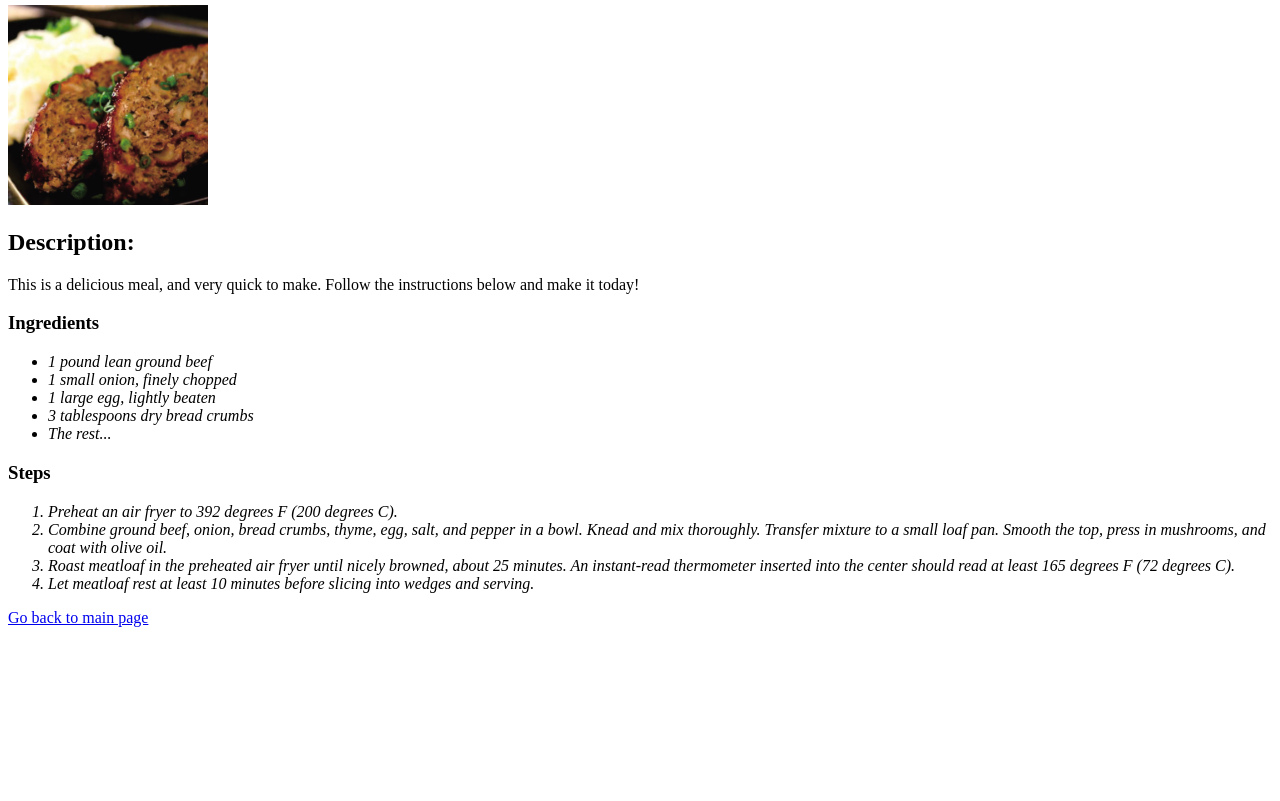
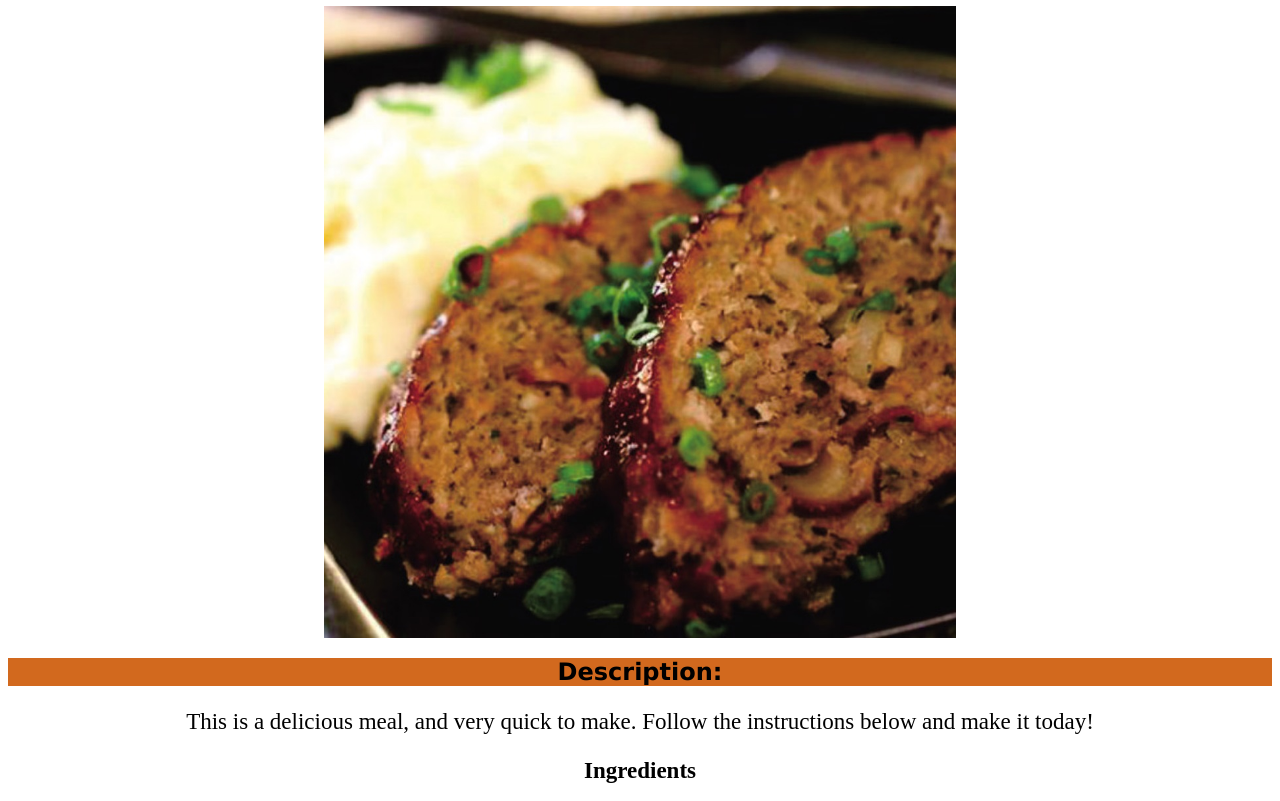
Before and after one commit to ruglawy/odin-recipes, a plain HTML site: page recipes/AirfryerMeatloaf.html in a window 1280 px wide. Shown: the part 75-876 px from the top of the page. Before the commit the page ends 800 px from the top, so only its background shows below. Drawn offline with Linux system fonts and the light colour scheme.

Commit message:
CSS implementation
Did some CSS styling

```diff
--- a/recipes/AirfryerMeatloaf.html
+++ b/recipes/AirfryerMeatloaf.html
@@ -3,11 +3,12 @@
 <head>
 <meta charset="UTF-8">
     <title>Air Fryer Meatloaf Recipe</title>
+    <link rel="stylesheet" href="../stylesheet.css">
 </head>
 <body>
-<h1>Recipe for Air Fryer Meatloaf</h1>
-<img src="../images/meatloaf.jpg" alt="Meatloaf Image" width="200" length="200">
-<h2>Description:</h2>
+<h1 class="Title">Recipe for Air Fryer Meatloaf</h1>
+<img src="../images/meatloaf.jpg" alt="Meatloaf Image" width="200" length="200" class="Food">
+<h2 class="SecondTitle">Description:</h2>
 <p>This is a delicious meal, and very quick to make. Follow the instructions below and make it today!</p>
 <h3>Ingredients</h3>
 <ul>
--- /dev/null
+++ b/stylesheet.css
@@ -0,0 +1,26 @@
+.Food {
+    display: block;
+    margin-left: auto;
+    margin-right: auto;
+    width: 50%;
+    height: auto;
+}
+.Title,
+.SecondTitle {
+    text-align: center;
+    font-family: Verdana, "Bradley Hand ITC", sans-serif;
+    background-color: chocolate;
+}
+.hyperlinks {
+    text-align: center;
+    font-size: 20px;
+
+}
+p, h3{
+    text-align: center;
+    font-size: 23px;
+}
+ol, ul{
+    font-size: 22px;
+    font-weight: 20;
+}
```
Also changed, not shown: index.html (+4 -2 lines), 1 other file.
